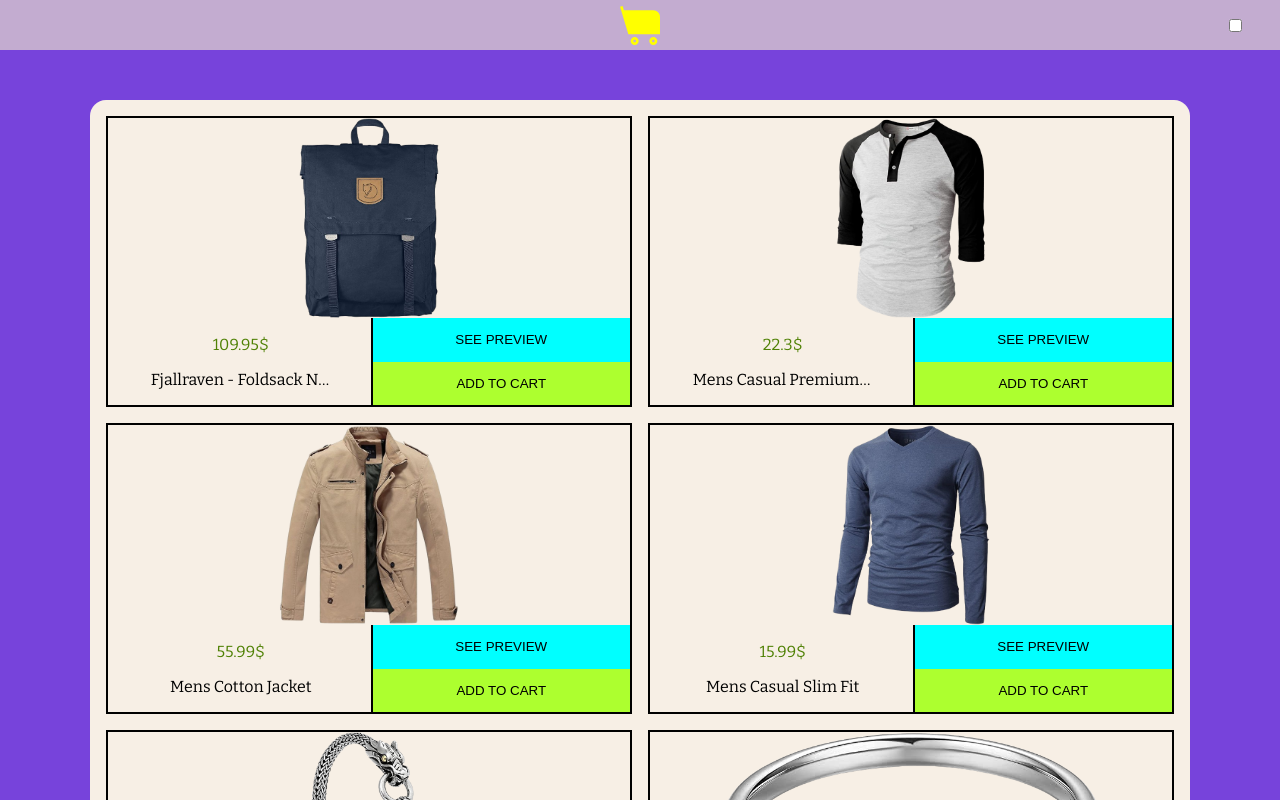
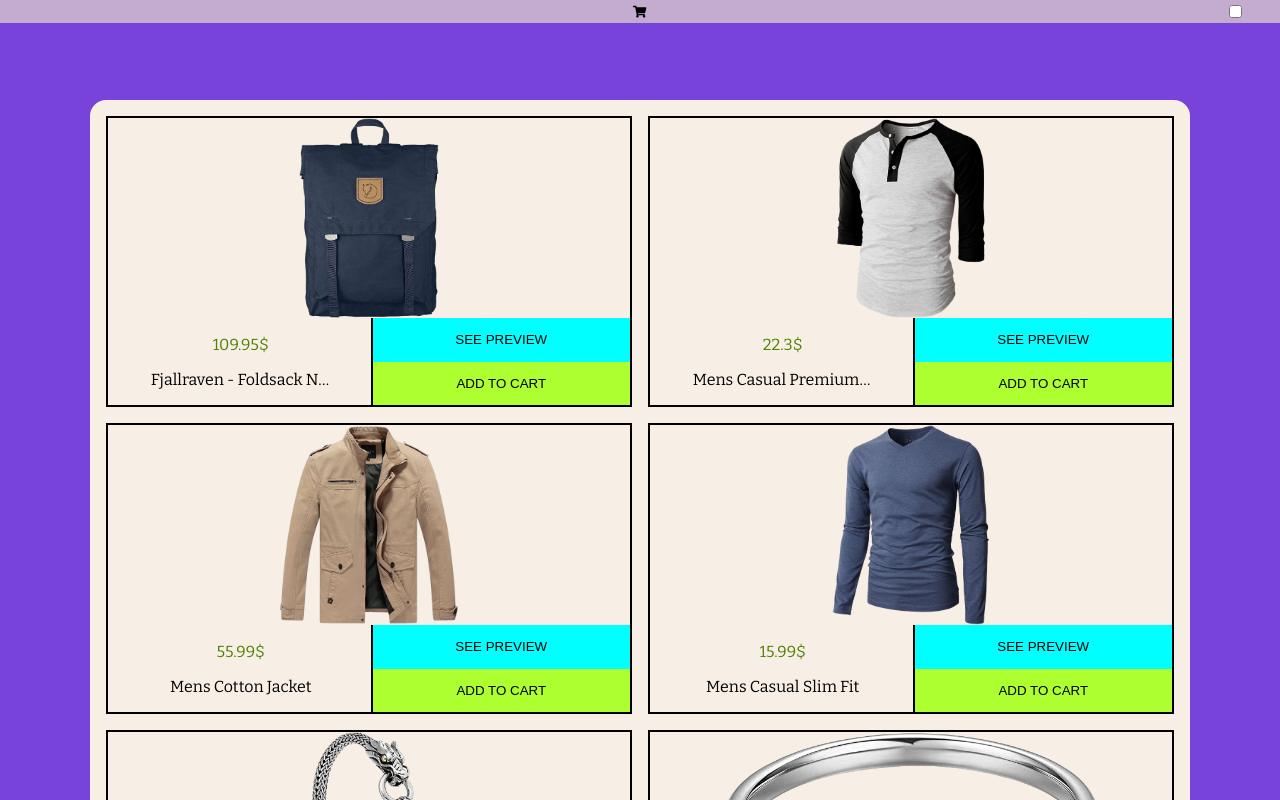
Before and after one commit to Eckry/store-app, a React (Vite) app: page / in a window 1280 px wide. Shown: the top 800 px of the page. Built offline with nearby package versions, Linux system fonts and the light colour scheme.

Commit message:
fix empty car and remove icons

```diff
--- a/src/App.jsx
+++ b/src/App.jsx
@@ -1,6 +1,6 @@
 import { useEffect } from "react";
 import "./App.css";
-import { ShoppingCartIcon } from "./components/Icons";
+import { FaShoppingCart } from "react-icons/fa";
 import Product from "./components/Product";
 import PageButton from "./components/PageButton";
 import useStore from "./hooks/useStore";
@@ -154,7 +154,7 @@ function App() {
         interchangeShowFilters={interchangeShowFilters}
         showFilters={showFilters}
       >
-        <ShoppingCartIcon />
+        <FaShoppingCart />
       </Header>
       <div className="bar">
         <MainContent
--- a/src/components/Icons.jsx
+++ /dev/null
@@ -1,24 +0,0 @@
-export function ShoppingCartIcon() {
-  return (
-    <svg
-      fill="yellow"
-      height="40"
-      viewBox="0 0 15 15"
-      width="40"
-      xmlns="http://www.w3.org/2000/svg"
-    >
-      <path
-        d="M0.978822 0.356323L0.0209961 0.643671L3.12789 11H14.9999V4.5C14.9999 3.11929 13.8806 2 12.4999 2H1.47192L0.978822 0.356323Z"
-        fill="yellow"
-      />
-      <path
-        d="M5.5 12C4.67157 12 4 12.6716 4 13.5C4 14.3284 4.67157 15 5.5 15C6.32843 15 7 14.3284 7 13.5C7 12.6716 6.32843 12 5.5 12ZM5 13.5C5 13.2239 5.22386 13 5.5 13C5.77614 13 6 13.2239 6 13.5C6 13.7761 5.77614 14 5.5 14C5.22386 14 5 13.7761 5 13.5Z"
-        fill="yellow"
-      />
-      <path
-        d="M12.5 12C11.6716 12 11 12.6716 11 13.5C11 14.3284 11.6716 15 12.5 15C13.3284 15 14 14.3284 14 13.5C14 12.6716 13.3284 12 12.5 12ZM12 13.5C12 13.2239 12.2239 13 12.5 13C12.7761 13 13 13.2239 13 13.5C13 13.7761 12.7761 14 12.5 14C12.2239 14 12 13.7761 12 13.5Z"
-        fill="yellow"
-      />
-    </svg>
-  );
-}
--- a/src/components/styles/Cart.css
+++ b/src/components/styles/Cart.css
@@ -145,6 +145,8 @@
   display: flex;
   justify-content: center;
   align-items: center;
+  background-color: white;
+  border-radius: 1.5rem;
 }
 
 .empty-title {
```
